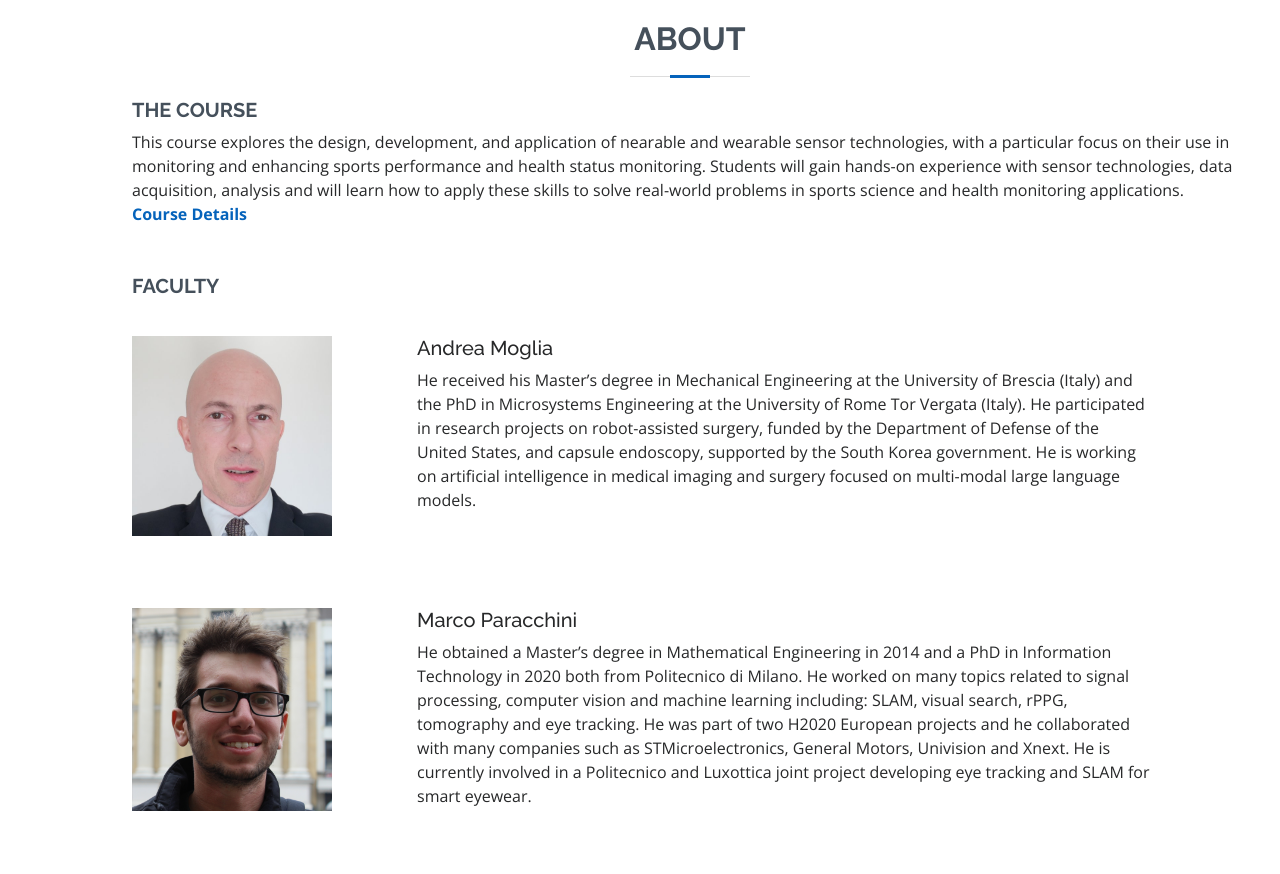
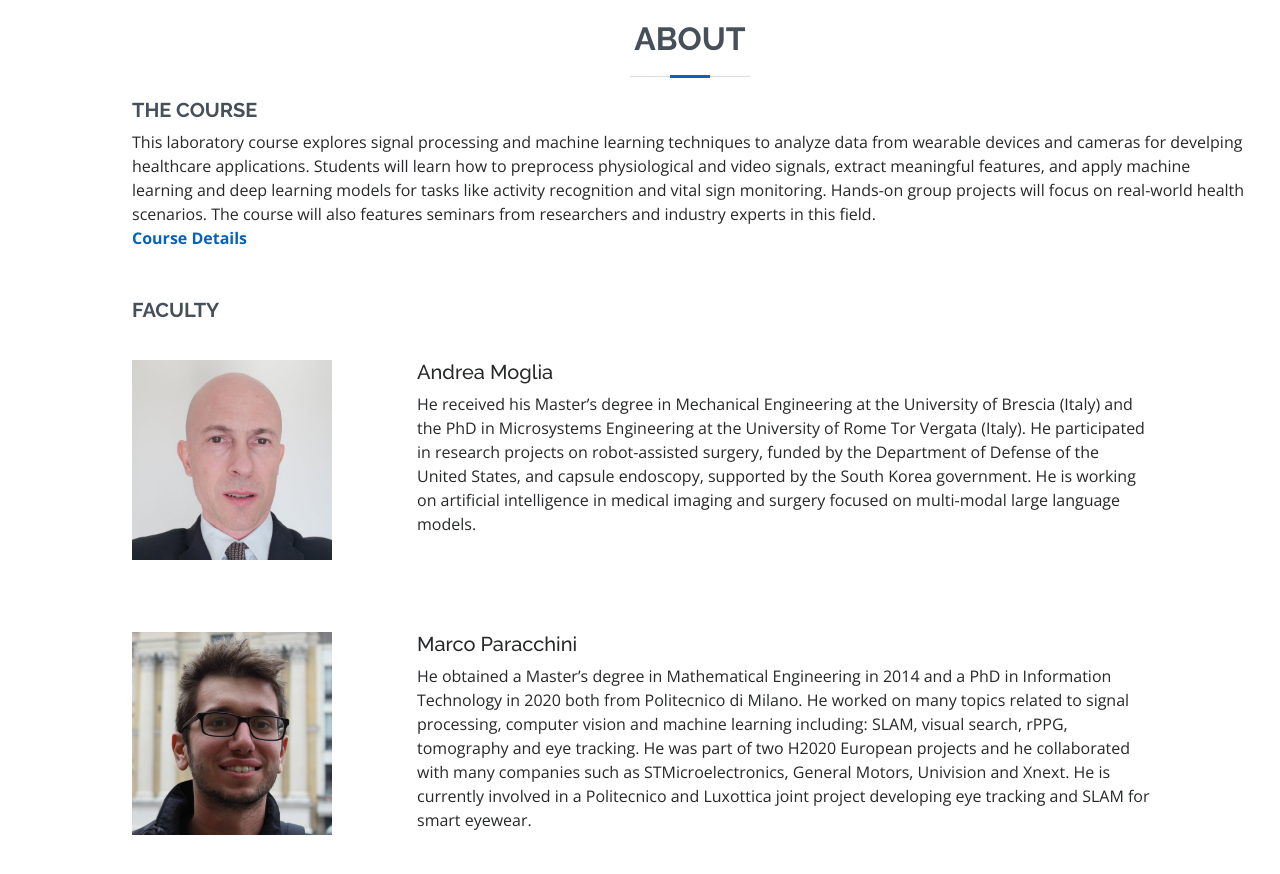
Before and after one commit to n-health-lab/n-health-lab.github.io, a plain HTML site: page index.html in a window 1280 px wide. Shown: the part 840-1714 px from the top of the page. Drawn offline with nearby package versions, Linux system fonts and the light colour scheme.

Commit message:
desciption modified.

```diff
--- a/index.html
+++ b/index.html
@@ -76,11 +76,13 @@
         <div class="section-title">
           <h2>about</h2>
           <h3>the course</h3>
-            <p>This course explores the design, development, and application of nearable and wearable sensor technologies,
-              with a particular focus on their use in monitoring and enhancing sports performance and health status monitoring.
-              Students will gain hands-on experience with sensor technologies, data acquisition, analysis and will learn how
-              to apply these skills to solve real-world problems in sports science and health monitoring applications.</p>
-            <p><b><a href="https://www11.ceda.polimi.it/schedaincarico/schedaincarico/controller/scheda_pubblica/SchedaPublic.do?&evn_default=evento&c_classe=841190&lang=IT&__pj0=0&__pj1=f750d41c68af5da18d88a0e60b2cec1a">Course Details</a></b></p>
+            <p>This laboratory course explores signal processing and machine learning techniques
+              to analyze data from wearable devices and cameras for develping healthcare applications.
+              Students will learn how to preprocess physiological and video signals,
+              extract meaningful features, and apply machine learning and deep learning models
+              for tasks like activity recognition and vital sign monitoring.
+              Hands-on group projects will focus on real-world health scenarios.
+              The course will also features seminars from researchers and industry experts in this field.<p><b><a href="https://www11.ceda.polimi.it/schedaincarico/schedaincarico/controller/scheda_pubblica/SchedaPublic.do?&evn_default=evento&c_classe=841190&lang=IT&__pj0=0&__pj1=f750d41c68af5da18d88a0e60b2cec1a">Course Details</a></b></p>
           <br><br>
           <h3>faculty</h3>
         </div>
@@ -118,6 +120,8 @@
       </div>
     </section><!-- End About Section -->
 
+
+    <!-- ADD SECTION ON SEMINARS & ACTIVITIES (GIURIATI, LUXOTTICA, LWT3 -https://lab.lwt3.com/) -->
 
         <!-- ======= Contact Section ======= -->
     <section id="contact" class="contact">
```
